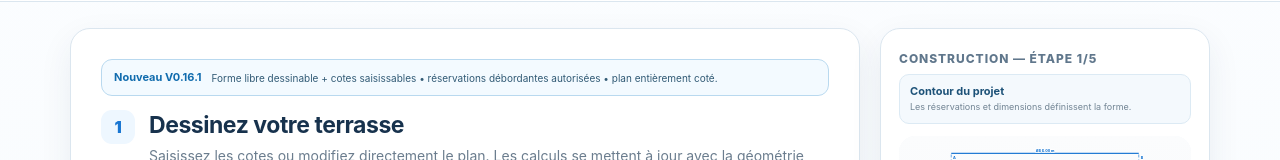
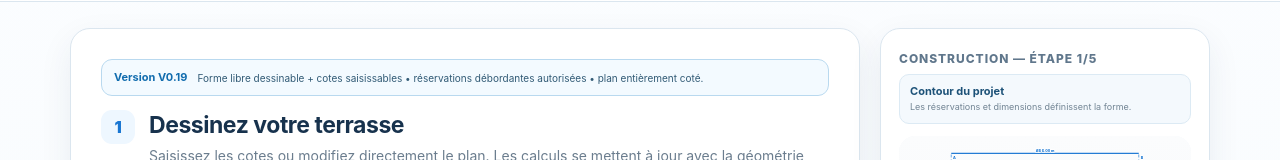
Before and after one commit to thibaultmourlane7/idea-bois-configurateur-terrasse, a React (Vite) app: page / in a window 1280 px wide. Shown: the part 151-311 px from the top of the page. Built offline with nearby package versions, Linux system fonts and the light colour scheme; grey boxes are pictures that could not be loaded.

Commit message:
Fix V0.19 — aligner les libellés et la confirmation de calibration

```diff
--- a/src/App.tsx
+++ b/src/App.tsx
@@ -227,7 +227,7 @@ export default function App() {
           {step === 1 && (
             <div className="step-content">
               <div className="stabilisation-banner">
-                <strong>Nouveau V0.16.1</strong>
+                <strong>Version V0.19</strong>
                 <span>Forme libre dessinable + cotes saisissables • réservations débordantes autorisées • plan entièrement coté.</span>
               </div>
               <GeometryEditor project={project} onChange={setProject} />
--- a/src/components/InteractivePlanEditor.tsx
+++ b/src/components/InteractivePlanEditor.tsx
@@ -396,7 +396,7 @@ export function InteractivePlanEditor({
       setCalibrationPoints([]);
       setCalibrationDistanceM('');
       setTool('select');
-      setEditorMessage('Fond calibré. Les cotes du projet restent celles du dessin vectoriel.');
+      setEditorMessage(null);
     } catch (error) {
       setEditorMessage(error instanceof Error ? error.message : 'Calibration impossible.');
     }
--- a/src/components/Results.tsx
+++ b/src/components/Results.tsx
@@ -55,7 +55,7 @@ export function Results({ input, result }: { input: ProjectInput; result: Config
         </article>
         {result.supportPlan && result.supportPlan.status !== 'unavailable' && (
           <article className="result-card">
-            <span>Structure V0.16</span>
+            <span>Structure V0.19</span>
             <strong>
               {result.supportPlan.supportPoints.reduce((sum, point) => sum + point.multiplicity, 0)} plots
             </strong>
```
